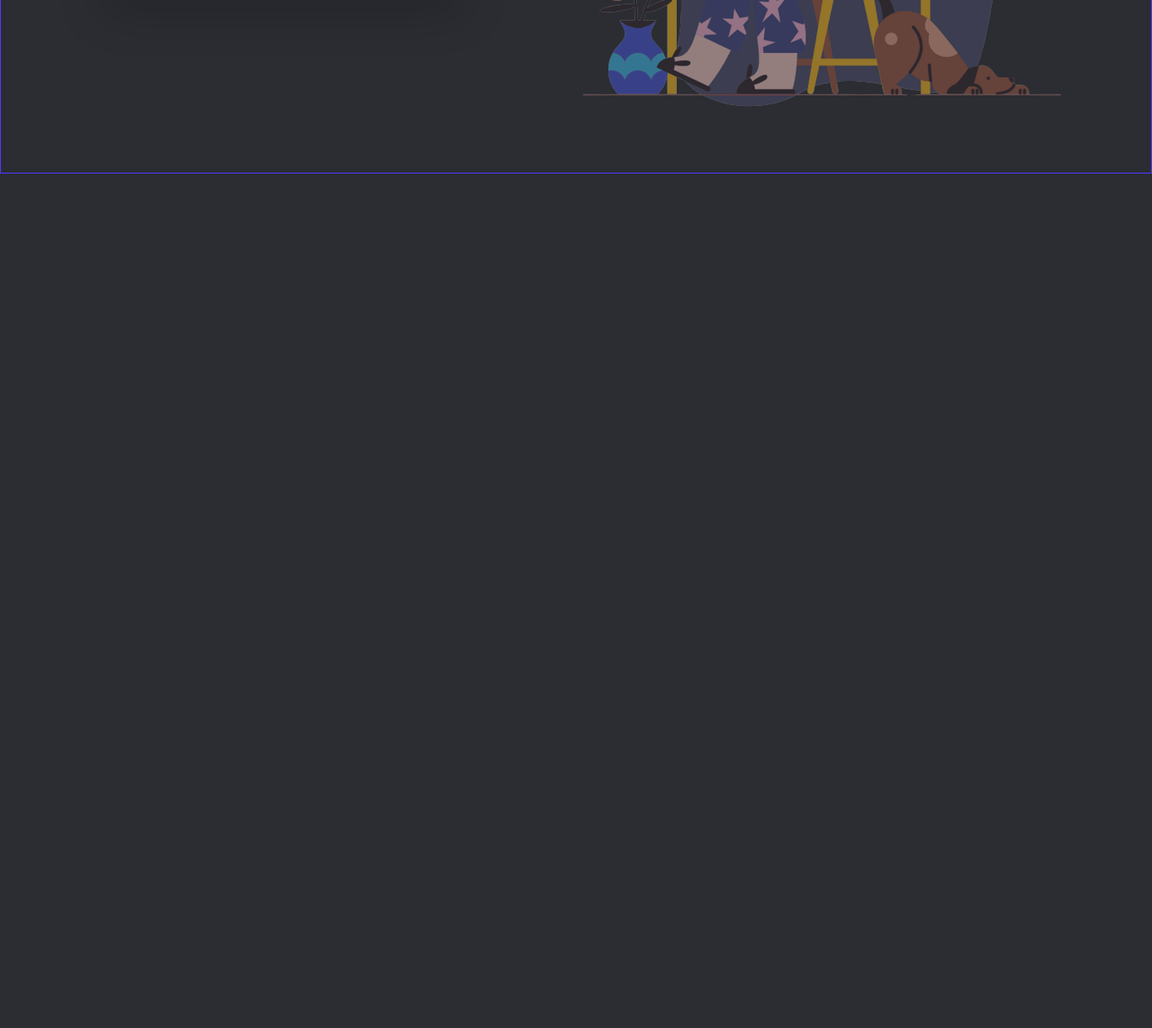
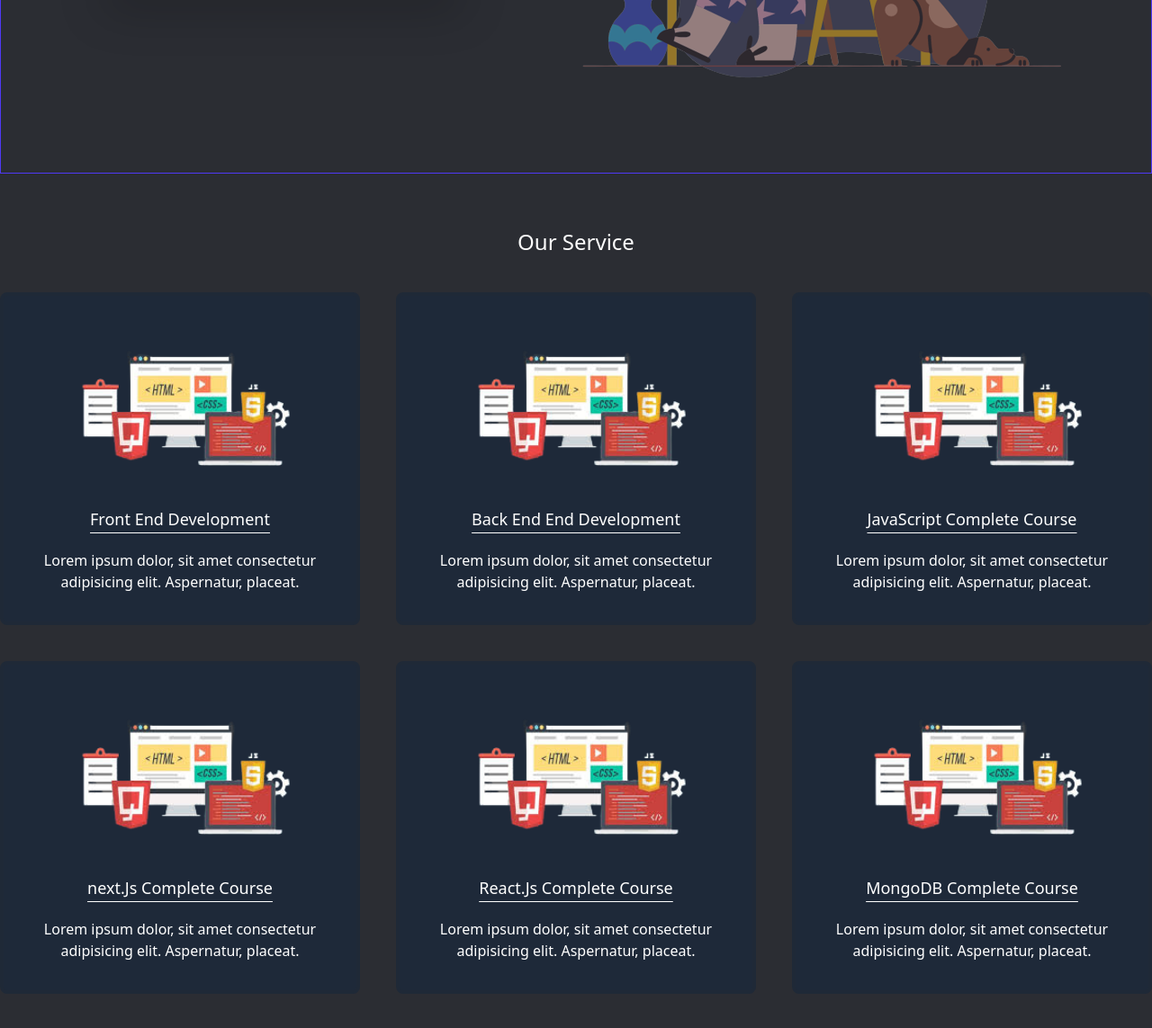
Before and after one commit to Shariar-Ahamed/First_Tailwind_Project, a website built with Vite: page index.html in a window 1280 px wide. Shown: the part 535-1678 px from the top of the page at 90% size. Before the commit the page ends 800 px from the top, so only its background shows below. Built offline with nearby package versions, Linux system fonts and the light colour scheme.

Commit message:
first section

```diff
--- a/index.html
+++ b/index.html
@@ -32,17 +32,62 @@
 
 
   <header>
-    <div class= "container mx-auto border border-indigo-600 border-t-0 sm:flex justify-around items-center text-center text-white h-[80vh] px-10 pt-10">
+    <div class= "container mx-auto border border-indigo-600 border-t-0 sm:flex justify-around items-center text-center text-white h-[80vh] px-10 pt-10 ">
       <div>
-           <h1 class="text-2xl sm:text-5xl mb-5 sm:mb-15">Smart Coder: Learn <br> Programing</h1>
-           <button class="bg-indigo-900 px-7 py-3 rounded-full text-xl shadow-2xl hover:bg-indigo-950 ">Join : Programming Shikhbo's Team <svg class="w-7 inline-block text-red-500 ml-2 animate-ping" xmlns="http://www.w3.org/2000/svg" fill="none" viewBox="0 0 24 24" stroke-width="1.5" stroke="currentColor" class="size-6">
+           <h1 class="text-2xl sm:text-5xl mb-15 sm:mb-15">Smart Coder: Learn <br> Programing</h1>
+           <button class="bg-indigo-900 px-7 py-3 rounded-full text-[15px] sm:text-xl shadow-2xl hover:bg-indigo-950 ">Join : Programming Shikhbo's Team <svg class="w-7 inline-block text-red-500 ml-2 animate-ping" xmlns="http://www.w3.org/2000/svg" fill="none" viewBox="0 0 24 24" stroke-width="1.5" stroke="currentColor" class="size-6">
             <path stroke-linecap="round" stroke-linejoin="round" d="M17.25 8.25 21 12m0 0-3.75 3.75M21 12H3" /></svg> </button>
       </div>
-      <img class="animate-pulse" src="images/hero-img.png" alt="">
+      <img class="animate-pulse mt-4 sm:mb-20 " src="images/hero-img.png" alt="">
     </div>
   </header>
 
+  <main>
+   <section class="container mx-auto mb-10">
+    <h1 class="text-2xl text-white text-center mt-15 mb-10"> Our Service</h1>
+    <div class="grid md:grid-cols-2 lg:grid-cols-3 gap-10">
+      <div class="bg-gray-800 p-8 rounded-lg text-center border-4 border-[#1F2937] hover:border-indigo-800 cursor-pointer">
+        <img class="w-2/1 mx-auto" src="images/frontEnd.png" alt="">
+        <h4 class="text-white my-5 text-lg underline underline-offset-8"> Front End Development </h4>
+        <p class="text-white"> Lorem ipsum dolor, sit amet consectetur adipisicing elit. Aspernatur, placeat. </p>
+      </div>
 
+      <div class="bg-gray-800 p-8 rounded-lg text-center border-4 border-[#1F2937] hover:border-indigo-800 cursor-pointer">
+        <img class="w-2/1 mx-auto" src="images/frontEnd.png" alt="">
+        <h4 class="text-white my-5 text-lg underline underline-offset-8"> Back End End Development </h4>
+        <p class="text-white"> Lorem ipsum dolor, sit amet consectetur adipisicing elit. Aspernatur, placeat. </p>
+      </div>
+      <div class="bg-gray-800 p-8 rounded-lg text-center border-4 border-[#1F2937] hover:border-indigo-800 cursor-pointer">
+        <img class="w-2/1 mx-auto" src="images/frontEnd.png" alt="">
+        <h4 class="text-white my-5 text-lg underline underline-offset-8"> JavaScript Complete Course </h4>
+        <p class="text-white"> Lorem ipsum dolor, sit amet consectetur adipisicing elit. Aspernatur, placeat. </p>
+      </div>
+
+      <div class="bg-gray-800 p-8 rounded-lg text-center border-4 border-[#1F2937] hover:border-indigo-800 cursor-pointer">
+        <img class="w-2/1 mx-auto" src="images/frontEnd.png" alt="">
+        <h4 class="text-white my-5 text-lg underline underline-offset-8"> next.Js Complete Course </h4>
+        <p class="text-white"> Lorem ipsum dolor, sit amet consectetur adipisicing elit. Aspernatur, placeat. </p>
+      </div>
+      <div class="bg-gray-800 p-8 rounded-lg text-center border-4 border-[#1F2937] hover:border-indigo-800 cursor-pointer">
+        <img class="w-2/1 mx-auto" src="images/frontEnd.png" alt="">
+        <h4 class="text-white my-5 text-lg underline underline-offset-8"> React.Js Complete Course </h4>
+        <p class="text-white"> Lorem ipsum dolor, sit amet consectetur adipisicing elit. Aspernatur, placeat. </p>
+      </div>
+
+      <div class="bg-gray-800 p-8 rounded-lg text-center border-4 border-[#1F2937] hover:border-indigo-800 cursor-pointer">
+        <img class="w-2/1 mx-auto" src="images/frontEnd.png" alt="">
+        <h4 class="text-white my-5 text-lg underline underline-offset-8"> MongoDB Complete Course </h4>
+        <p class="text-white"> Lorem ipsum dolor, sit amet consectetur adipisicing elit. Aspernatur, placeat. </p>
+      </div>
+
+
+
+
+
+
+    </div>
+   </section>
+  </main>
 
 </body>
 </html>
```
